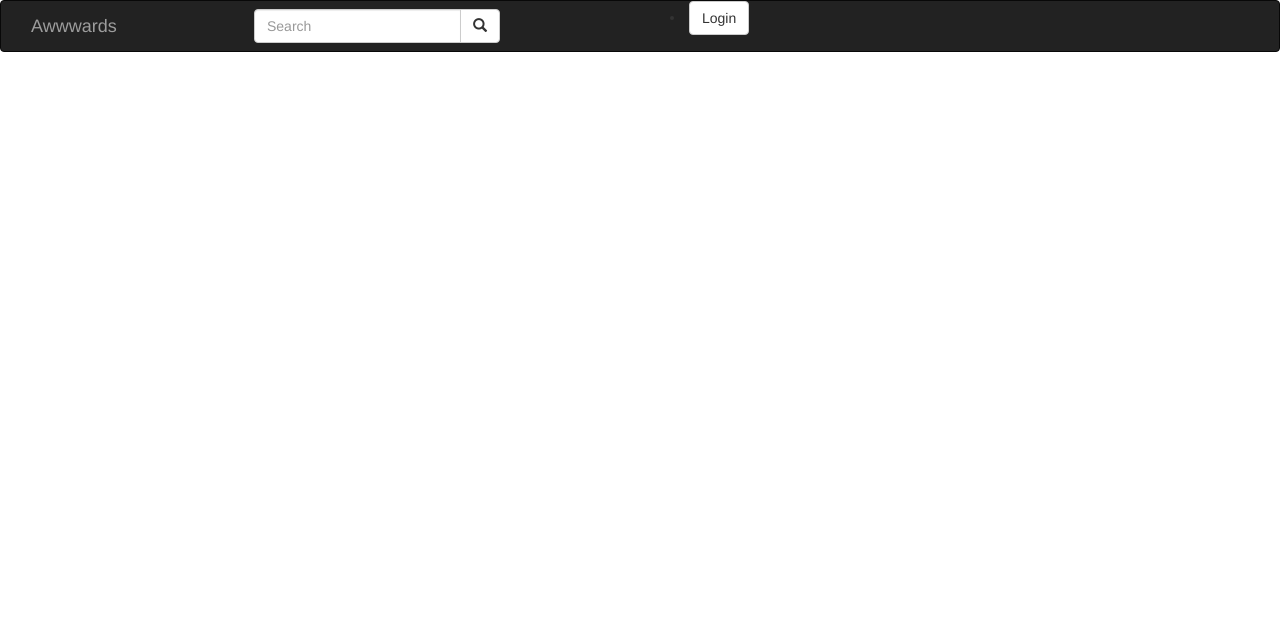
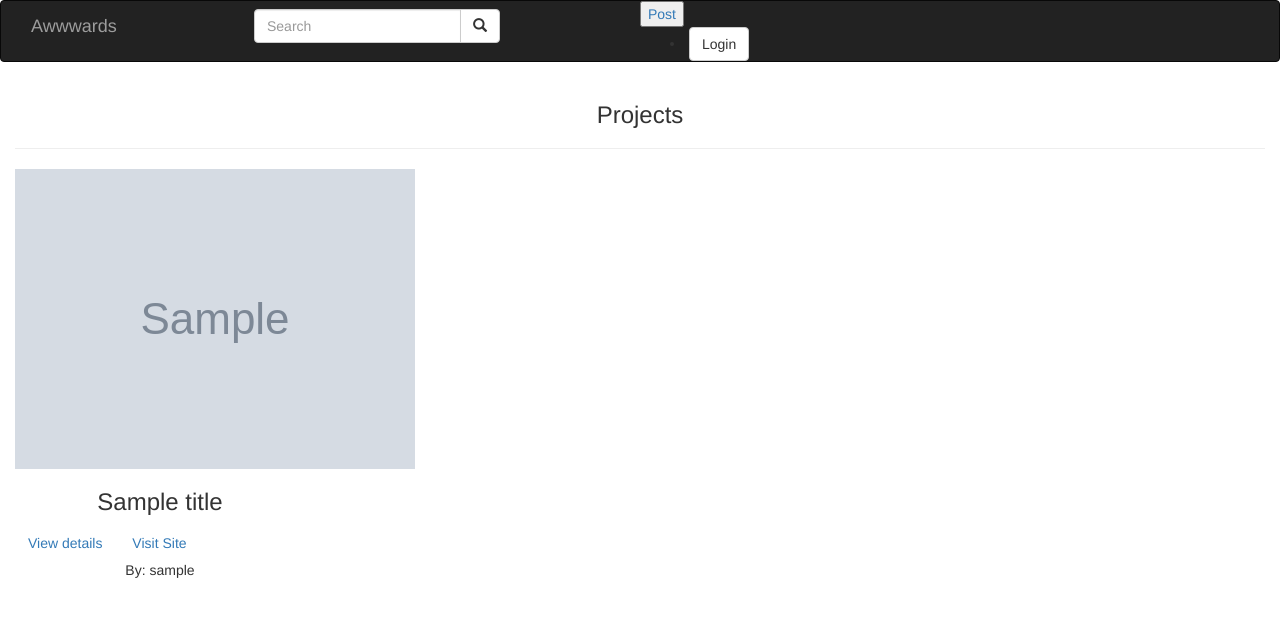
Before and after one commit to Machanga/awwwards, a Django app: template rating/templates/index.html in a window 1280 px wide. Shown: the top 617 px of the page. Run offline with Django 3.2, Linux system fonts and the light colour scheme; tables that the repository leaves empty hold one stand-in row (values such as "Sample post"); the template is opened without the code that fills it: values that come from a table or form of the project are taken from there, most other values are stand-ins (such as "Sample title", 1, 10 or a date in 2020); grey boxes marked "Sample" are stand-in pictures; parts of the project's set-up code (start-up, migrations or seed data) failed here and were passed over; some libraries are stand-ins or nearby versions.

Commit message:
add the functionality of posting a new project to the application

```diff
--- a/rating/templates/index.html
+++ b/rating/templates/index.html
@@ -1,5 +1,24 @@
-{% extends 'base.html'%}
+{% extends 'base.html' %}
+{% load bootstrap3 %}
+{% block content %}
+<div class="container-fluid">
+  <h3 class="text-center header">Projects</h3>
+  <hr class="text-muted">
+  <div class="projects row">
+    {% for project in projects %}
+    <div class=" col-md-3">
+      <img class="landing-page" src="{{project.image.url}}" alt="project landing page">
+      <div class="project-text">
+        <h3 class="text-center">{{title}}</h3>
+        <div class="d-flex justify-content-between">
+          <a href="{% url 'project' project.pk %}" class="btn">View details</a>
+          <a target="_blank" href="{{project.link}}" class="btn">Visit Site</a>
+        </div>
+        <p class="text-center">By: <span>{{project.user.username}}</span></p>
+      </div>
+    </div>
+    {% endfor %}
+  </div>
 
-{% block content %}
-{{block.super}}
+</div>
 {% endblock %}
--- a/rating/templates/navbar.html
+++ b/rating/templates/navbar.html
@@ -28,8 +28,11 @@
         </form>
       </div>
       <!-- search form end -->
+      <button><a class="nav-link" href="{% url 'post_project'%}">Post
+          </a></button>
     <div class="col-sm-6 col-md-6 navbar-right">
             {% if user.is_authenticated %}
+
             <ul>
               <li class="dropdown">
                 <a href="#" class="dropdown-toggle btn btn-default" data-toggle="dropdown" role="button" aria-expanded="false">Profile
--- a/rating/urls.py
+++ b/rating/urls.py
@@ -6,7 +6,10 @@ from . import views
 
 urlpatterns=[
     url(r'^$',views.index,name = 'index'),
-    url(r'^search/', views.search_results, name='search_results')
+    url(r'^search/', views.search_results, name='search_results'),
+    url(r'^new/project$', views.post_project, name='post_project'),
+    url(r'myprofile/edit$',views.edit,name='edit'),
+    url(r'profile/user/(\d+)/$',views.profile,name='users'),
 ]
 
 if settings.DEBUG:
```
Also changed, not shown: rating/forms.py (+7 -0 lines), rating/templates/project.html (added, +19 -0 lines), rating/views.py (+16 -0 lines), media/images/Screenshot_from_2019-08-04_15-43-19.png (added), media/images/Screenshot_from_2019-08-04_15-43-19_NskS0W5.png (added), media/images/Screenshot_from_2019-08-04_15-45-31.png (added), media/images/Screenshot_from_2019-08-04_15-45-31_jkvLLZX.png (added), rating/migrations/0001_initial.py, rating/migrations/0002_profile.py (deleted), rating/migrations/0003_ratings.py (deleted).
